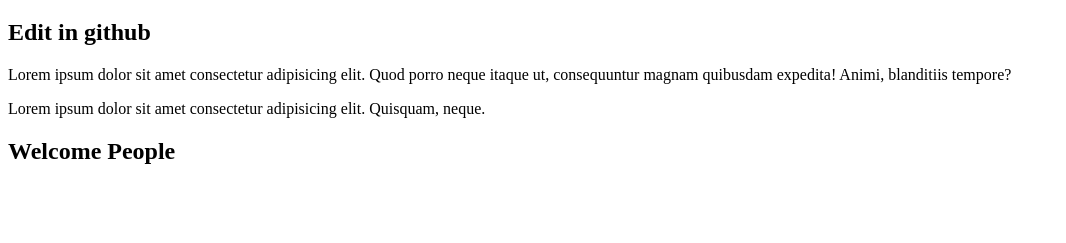
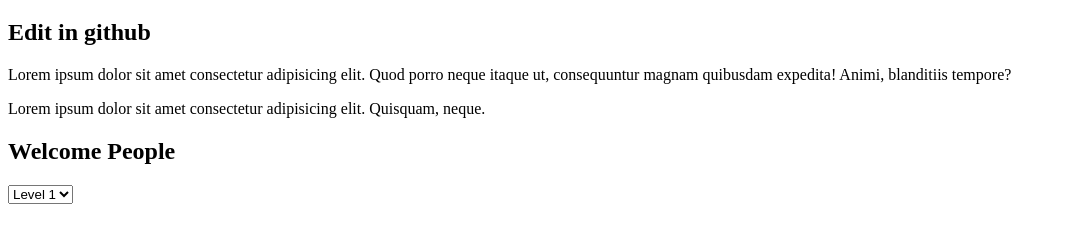
Before and after one commit to smitty33685/GIT-test, a plain HTML site: page index.html in a window 1280 px wide. Shown: the part 61-304 px from the top of the page, without its empty margins (0-1066 px from the left). Drawn offline with Linux system fonts and the light colour scheme.

Commit message:
#33 Add seletor of level

```diff
--- a/index.html
+++ b/index.html
@@ -16,6 +16,11 @@
         <section class="showcase">
             <h1>Welcome People</h1>
         </section>
+        <select name="level" id="level">
+            <option value="1">Level 1</option>
+            <option value="2">Level 2</option>
+            <option value="3">Level 3</option>
+        </select>
 </body>
 
 </html>
```
